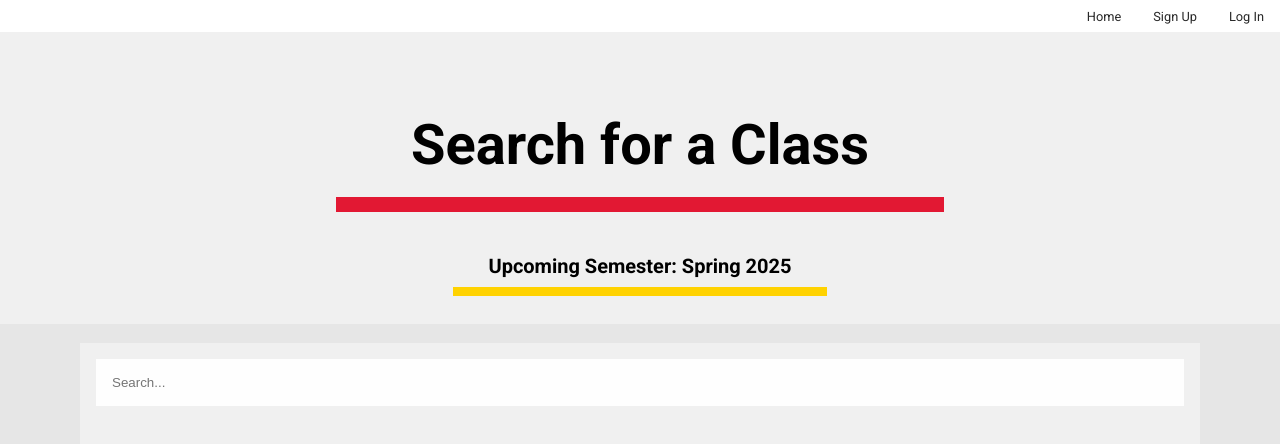
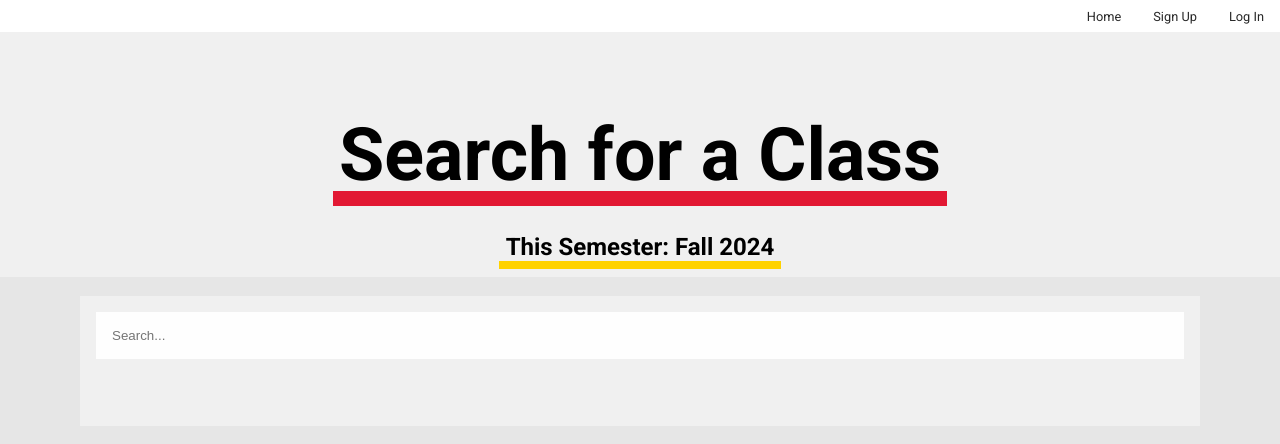
Before and after one commit to DaDevFox/testudo-tracker, a Next.js app: page /search-page in a window 1280 px wide. Shown: the top 444 px of the page. Built offline with nearby package versions, Linux system fonts and the light colour scheme; no server answers.

Commit message:
Modify serach page

```diff
--- a/src/app/search-page/page.js
+++ b/src/app/search-page/page.js
@@ -96,14 +96,11 @@ const Search = () => {
 
   return (
     <main className="main">
-
       <div className={styles.title_container}>
         <span className={styles.title_span}>
           <h1>Search for a Class</h1>
         </span>
-        <div className={styles.title_block}></div> {/*the red rectangle*/}
-        <h3 className={styles.next_sem}>Upcoming Semester: Spring 2025</h3>
-        <div className={styles.subtitle_block}></div> {/*the yellow rectangle*/}
+        <h3 className={styles.sem}>This Semester: Fall 2024</h3>
       </div>
 
       <div className={styles.search_div}>
--- a/src/styles/search-page.module.css
+++ b/src/styles/search-page.module.css
@@ -10,13 +10,14 @@
 }
 
 .title_span {
+  position: relative;
   margin: 2rem;
   margin-bottom: 0.7rem;
-  padding: 2rem;
+  padding: 0.4rem;
   padding-bottom: 0.5rem;
   padding-top: 3rem;
   width: fit-content;
-  font-size: 28px;
+  font-size: 2.3rem;
 }
 
 .search_div {
@@ -25,23 +26,33 @@
   color: rgb(var(--foreground-accent-light-rgb));
 }
 
-.title_block {
-  display: flex;
-  width: 38rem;
+.title_span:after {
+  content:"";
+  position: absolute;
+  bottom:0;
+  left:0;
+  width: 100%;
   height: 15px;
   background-color: var(--maryland-red);
-  margin-bottom: 3.3%;
 }
 
-.subtitle_block {
-  display: flex;
-  width: 23.4rem;
+.sem:after {
+  content:"";
+  position: absolute;
+  bottom: -0.5rem;
+  left: 0;
+
+  width: 100%;
   height: 8.2px;
   background-color: var(--maryland-gold);
-  margin-bottom: 2.2%;
 }
 
-.next_sem {
-  font-size: 20px;
-  margin-bottom: 0.7%;
+.sem {
+  position: relative;
+  font-size: 1.5rem;
+  margin: 1rem;
+  padding-left: 0.4rem;
+  padding-right: 0.4rem;
+  width: fit-content;
+
 }
```
